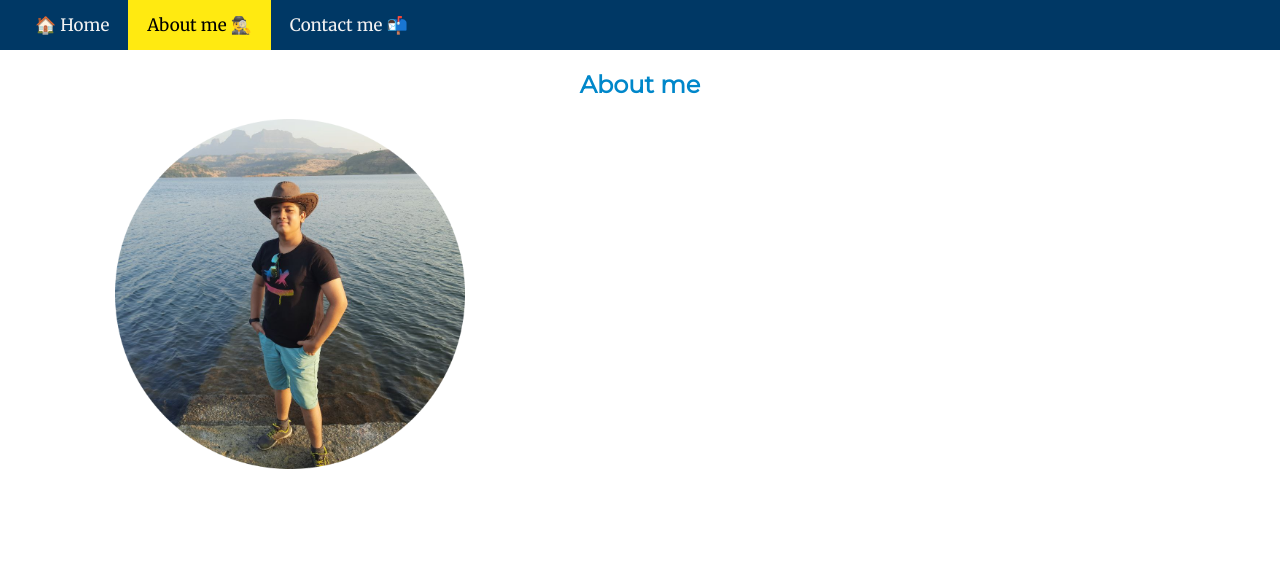
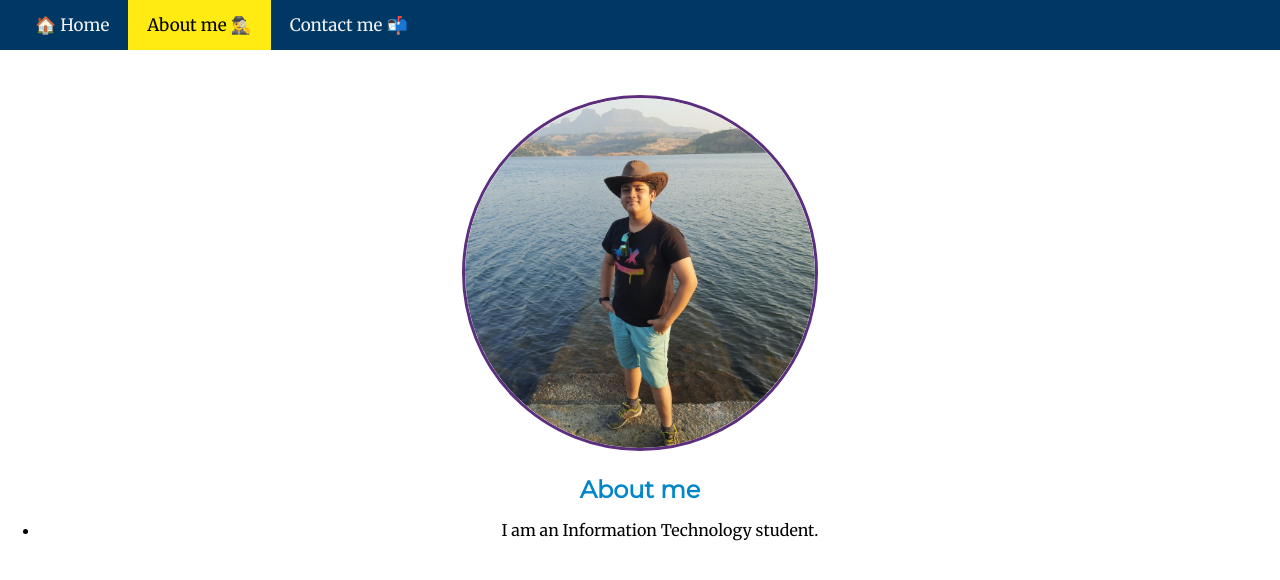
Before and after one commit to vedbulsara04/legacy-vedbulsara, a plain HTML site: page about.html in a window 1280 px wide. Drawn offline with Linux system fonts and the light colour scheme.

Commit message:
5th commit (26/9/22)

```diff
--- a/about.html
+++ b/about.html
@@ -19,12 +19,17 @@
         <a href="contact.html">Contact me 📬</a>
     </div>
 
-    <div>
-      <h2 class="aboutme_h2">About me</h2>
-    <div>
-
     <div class="container1">
       <img class="ved_pic" src="imgs\ved_pic.png" alt="ved pic">
     </div>
+
+    <h2 class="aboutme_h2">About me</h2>
+
+    <div class="abtme_ul">
+      <ul>
+        <li class="li1">I am an Information Technology student.</li>
+      </ul>
+    </div>
+
   </body>
 </html>
--- a/css/style.css
+++ b/css/style.css
@@ -219,9 +219,20 @@ h3{
 /*-----------------------------------------------------*/
 
 /* CSS for about.html */
+
+/*--------------------------*/
+.ved_pic{
+    margin-top: 45px;
+    margin-left: 0px;
+    border: 3px solid #5C2E7E;
+    border-radius: 700px;
+    width: 350px;
+}
+
 /*--------------------------*/
 .aboutme_h2{
     margin-left: 0px;
+    margin-bottom:0px;
     display: inline-block;
     position: relative;
     color: #0087ca;
@@ -244,7 +255,3 @@ h3{
   }
 
 /*--------------------------*/
-.ved_pic{
-    margin-left: -700px;
-    width: 350px;
-}
```
